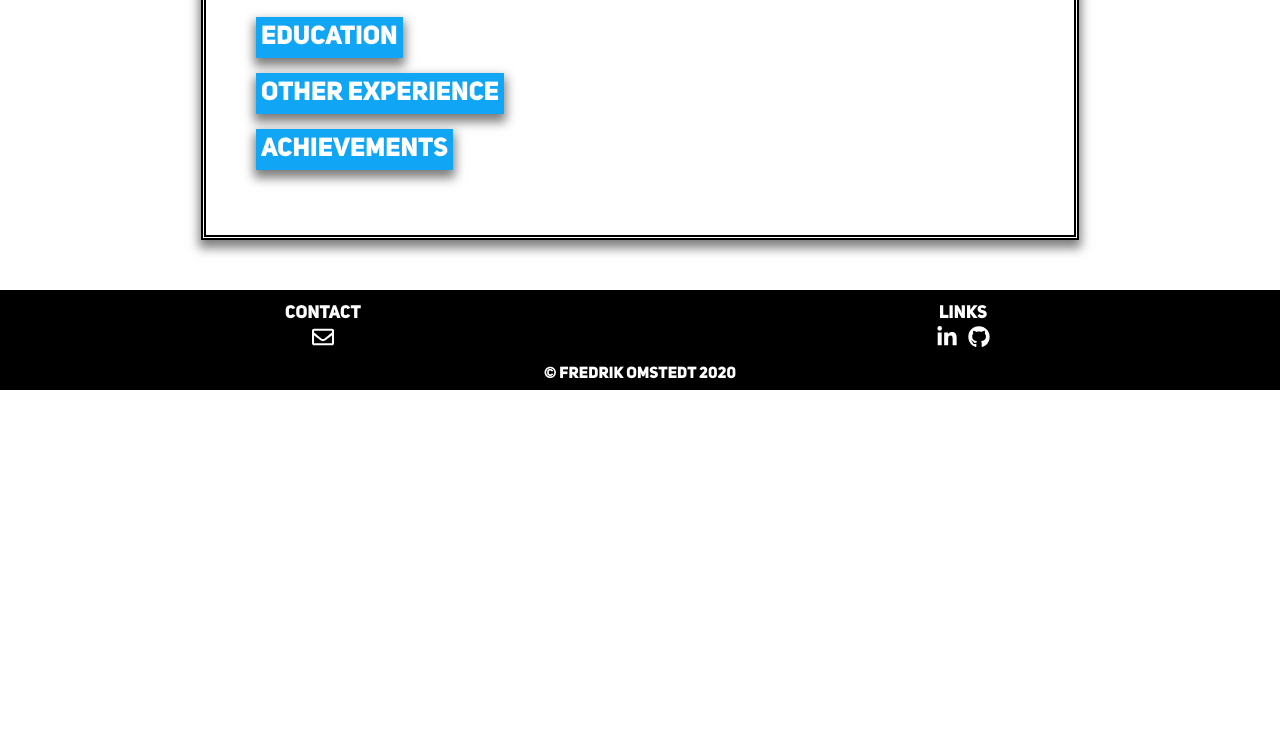
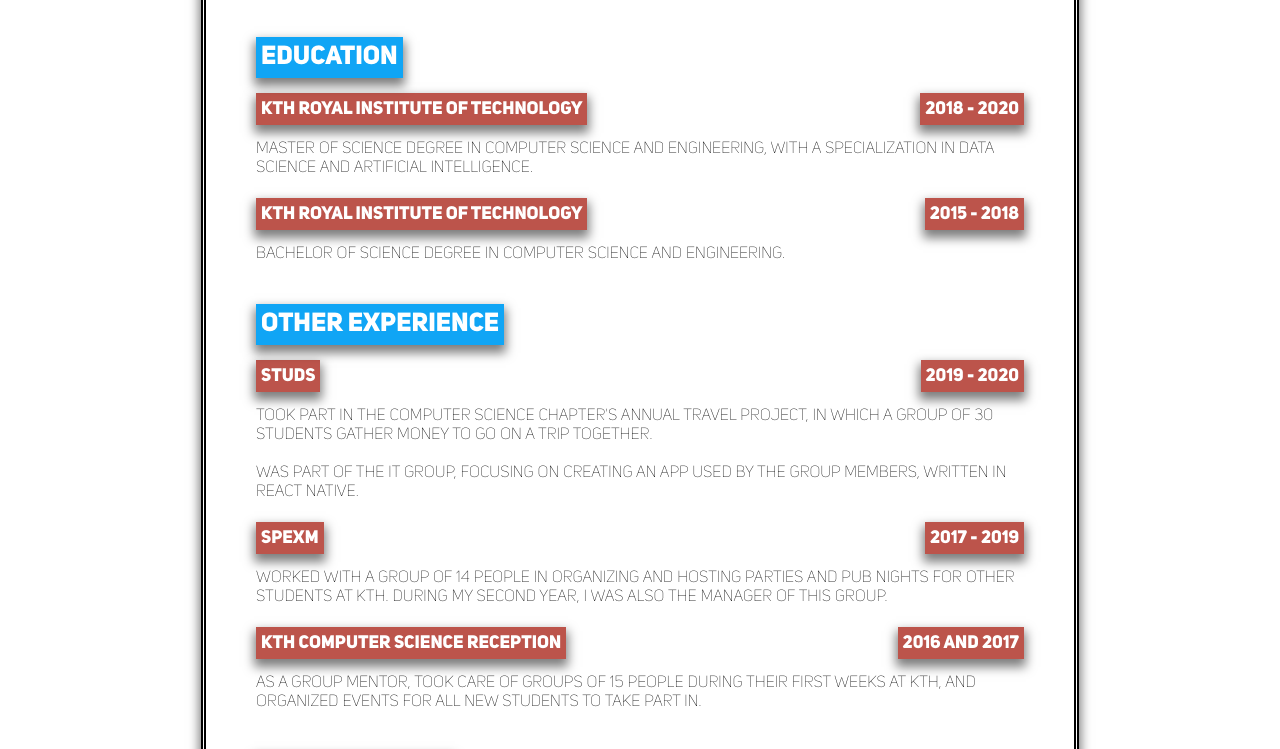
Before and after one commit to fredrikomstedt/website, a Gatsby site in the folder website/: page /cv in a window 1280 px wide. Shown: the part 1302-2051 px from the top of the page. Before the commit the page ends 1692 px from the top, so only its background shows below. Built offline with nearby package versions, Linux system fonts and the light colour scheme; Gatsby itself is replaced by a stand-in of ours.

Commit message:
Added remainder of information to CV

```diff
--- a/website/src/pages/cv.js
+++ b/website/src/pages/cv.js
@@ -86,14 +86,82 @@
     </div>
 )
 
+const Education = () => (
+    <div className={cvStyles.professionalExperienceWrapper}>
+        <ComponentTitleText text='Education'/>
+        <PeriodicExperience employer='KTH Royal Institute of Technology' period='2018 - 2020'
+            text={
+                <div>
+                    Master of Science degree in Computer Science and Engineering, with a specialization in data science and artificial intelligence.
+                </div>
+            }
+        />
+        <PeriodicExperience employer='KTH Royal Institute of Technology' period='2015 - 2018'
+            text={
+                <div>
+                    Bachelor of Science degree in Computer Science and Engineering.
+                </div>
+            }
+        />
+    </div>
+)
+
+const OtherExperience = () => (
+    <div className={cvStyles.professionalExperienceWrapper}>
+        <ComponentTitleText text='Other Experience'/>
+        <PeriodicExperience employer='Studs' period='2019 - 2020'
+            text={
+                <div>
+                    Took part in the computer science chapter's annual travel project, in which a group of 30 students gather money to go on a trip together. <br/>
+                    <br/>
+                    Was part of the IT group, focusing on creating an app used by the group members, written in React Native.
+                </div>
+            }
+        />
+        <PeriodicExperience employer='SpexM' period='2017 - 2019'
+            text={
+                <div>
+                    Worked with a group of 14 people in organizing and hosting parties and pub nights for other students at KTH. During my second year, I was also the manager of this group.
+                </div>
+            }
+        />
+        <PeriodicExperience employer='KTH Computer Science Reception' period='2016 and 2017'
+            text={
+                <div>
+                    As a group mentor, took care of groups of 15 people during their first weeks at KTH, and organized events for all new students to take part in.
+                </div>
+            }
+        />
+    </div>
+)
+
+const Achievements = () => (
+    <div className={cvStyles.professionalExperienceWrapper}>
+        <ComponentTitleText text='Achievements'/>
+        <div className={cvStyles.periodicExperienceText}>
+            Recipient of KTH's Allmänna Studerandestiftelser scholarship of 2018 and 2019.<br/>
+            <br/>
+            Recipient of the 2018 Henrik Göransson Sandviken scholarship.<br/>
+            <br/>
+            Winner of the KTH Computer Science introductory programming course quicksort competition of 2016.<br/>
+            <br/>
+            Finalist in the Swedish Programming Championship of 2015 for upper secondary school students.<br/>
+            <br/>
+            Tour Champion of the 2013 Lillängen Tour.<br/>
+            <br/>
+            Club Champion of the 2013 Lillängen Short Games.
+        </div>
+    </div>
+)
+
 const CVPage = () => (
   <div className={cvStyles.wrapper}>
     <SEO title="CV" />
     <ContactInfo/>
     <ProfessionalExperience/>
-    <ComponentTitleText text='Education'/>
-    <ComponentTitleText text='Other Experience'/>
-    <ComponentTitleText text='Achievements'/>
+    <Education/>
+    <OtherExperience/>
+    <Achievements/>
   </div>
 )
 
--- a/website/src/pages/cv.module.css
+++ b/website/src/pages/cv.module.css
@@ -58,6 +58,7 @@
 .professionalExperienceWrapper {
     display: flex;
     flex-direction: column;
+    margin-bottom: 20px;
 }
 
 .periodicExperienceWrapper {
```
